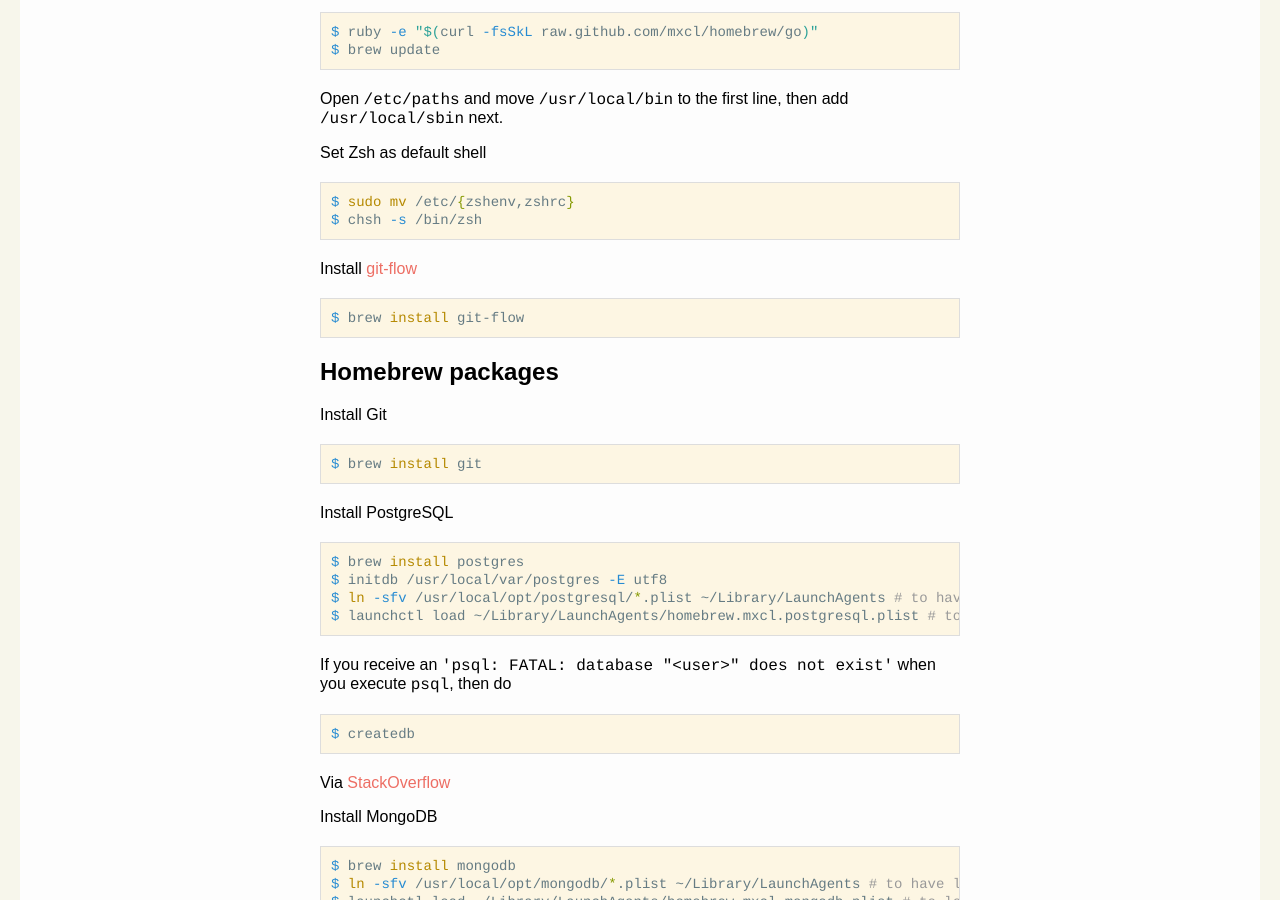
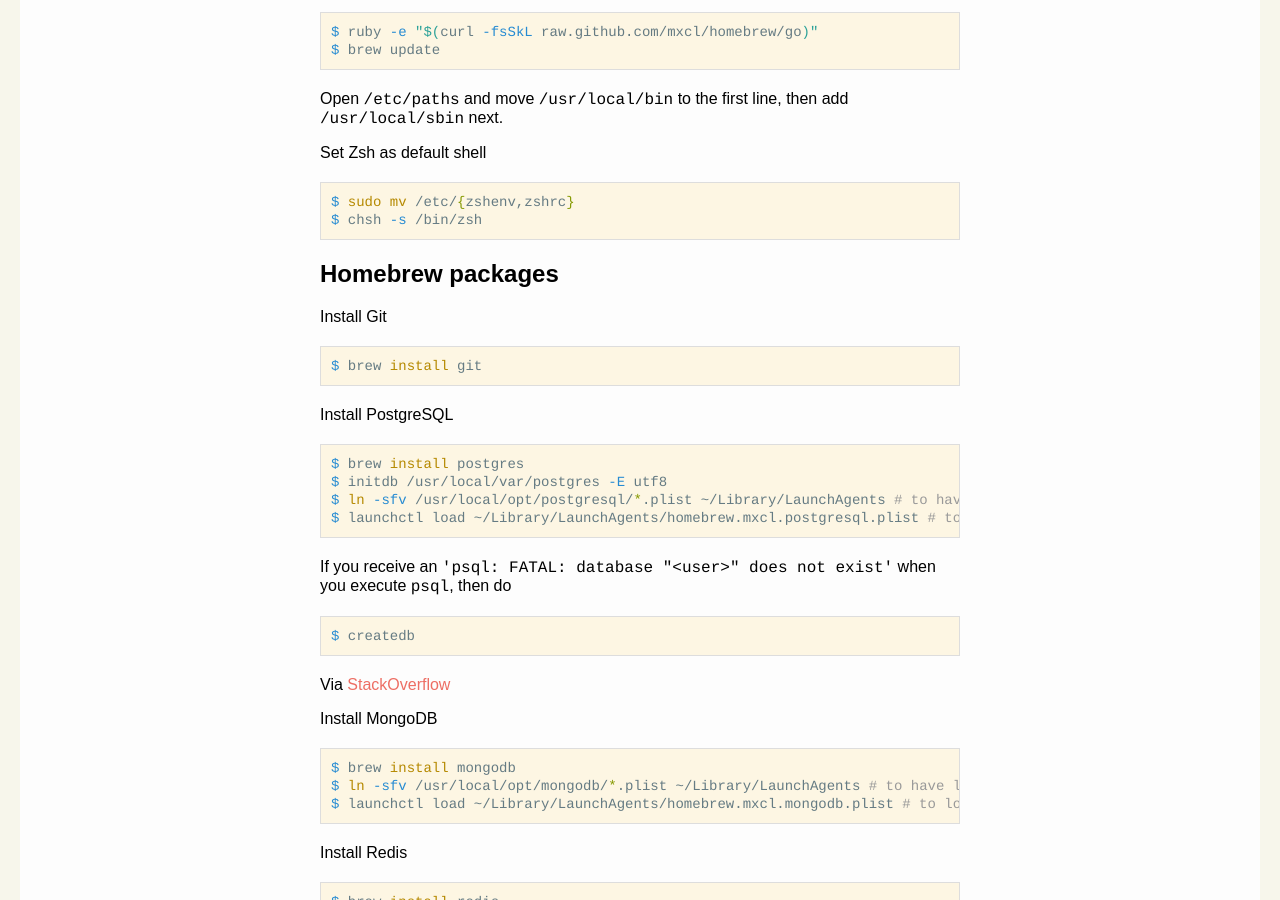
Before and after one commit to edgarhenriquez/edgarhenriquez.github.com, a Jekyll site: the page built from _posts/2013-11-09-setting-up-a-development-machine-on-mavericks.md, in a window 1280 px wide and 900 px high, scrolled down 593 px. Built offline with Jekyll 4.4.1, drawn with Linux system fonts in a browser that asks for light colours; nearby versions of some CDN libraries; some of the changed text lies outside the part shown.

Commit message:
Update 2013-11-09-setting-up-a-development-machine-on-mavericks.md

```diff
--- a/_posts/2013-11-09-setting-up-a-development-machine-on-mavericks.md
+++ b/_posts/2013-11-09-setting-up-a-development-machine-on-mavericks.md
@@ -41,12 +41,6 @@
 {% highlight bash %}
 $ sudo mv /etc/{zshenv,zshrc}
 $ chsh -s /bin/zsh
-{% endhighlight %}
-
-Install [git-flow](https://github.com/nvie/gitflow)
-
-{% highlight bash %}
-$ brew install git-flow
 {% endhighlight %}
 
 ## Homebrew packages
@@ -138,6 +132,11 @@
 $ heroku plugins:install git://github.com/ddollar/heroku-accounts.git
 {% endhighlight %}
 
+Install [git-flow](https://github.com/nvie/gitflow)
+
+{% highlight bash %}
+$ brew install git-flow
+{% endhighlight %}
 
 ## Ruby environment
 
```
